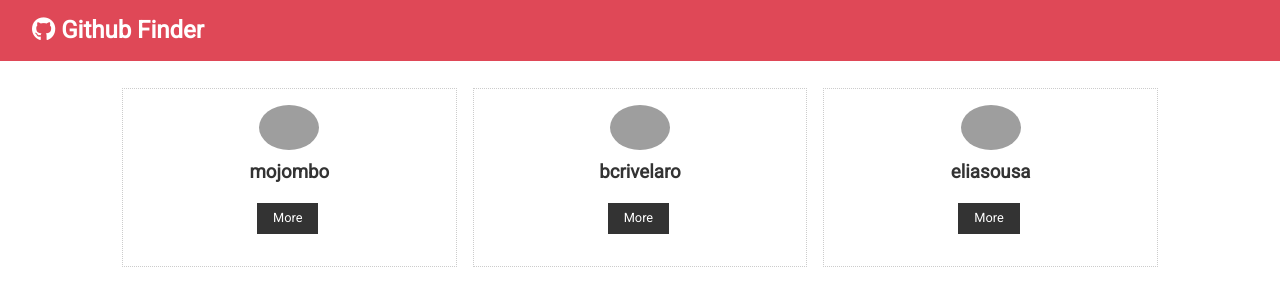
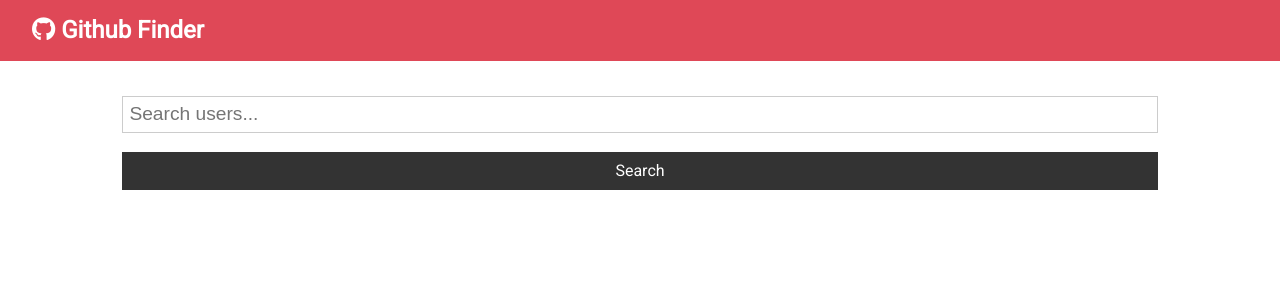
Before and after one commit to bcrivelaro/github-finder, a React (Create React App) app: page / in a window 1280 px wide. Shown: the top 306 px of the page. Built offline with nearby package versions, Linux system fonts and the light colour scheme; grey boxes are pictures that could not be loaded.

Commit message:
Passing param UP

```diff
--- a/package.json
+++ b/package.json
@@ -6,6 +6,7 @@
     "@testing-library/jest-dom": "^4.2.4",
     "@testing-library/react": "^9.3.2",
     "@testing-library/user-event": "^7.1.2",
+    "axios": "^0.19.2",
     "react": "^16.13.1",
     "react-dom": "^16.13.1",
     "react-scripts": "3.4.1"
--- a/src/App.js
+++ b/src/App.js
@@ -2,14 +2,38 @@
 import React, { Component } from 'react';
 import Navbar from './components/layout/Navbar';
 import Users from './components/users/Users';
+import axios from 'axios';
+import Search from './components/users/Search';
 
 class App extends Component {
+  state = {
+    users: [],
+    loading: false
+  }
+
+  searchUsers = async text => {
+    this.setState({ loading: true });
+
+    const res = await axios.get('https://api.github.com/search/users',
+      {
+        params: {
+          q: text,
+          client_id: process.env.REACT_APP_GITHUB_CLIENT_ID,
+          client_secret: process.env.REACT_APP_GITHUB_CLIENT_SECRET
+        }
+      }
+    )
+
+    this.setState({ users: res.data.items, loading: false });
+  }
+
   render() {
     return (
       <div className="App">
         <Navbar />
         <div className="container">
-          <Users />
+          <Search searchUsers={this.searchUsers} />
+          <Users loading={this.state.loading} users={this.state.users} />
         </div>
       </div>
     );
--- a/src/components/layout/Navbar.js
+++ b/src/components/layout/Navbar.js
@@ -1,27 +1,25 @@
-import React, { Component } from 'react'
+import React from 'react'
 import PropTypes from 'prop-types'
 
 
-class Navbar extends Component {
-  static defaultProps = {
-    title: "Github Finder",
-    icon: "fab fa-github"
-  };
+const Navbar = ({ icon, title }) => {
+  return (
+    <nav className="navbar bg-primary">
+      <h1>
+        <i className={icon} /> {title}
+      </h1>
+    </nav>
+  )
+}
 
-  static propTypes = {
-    title: PropTypes.string.isRequired,
-    icon: PropTypes.string.isRequired
-  }
+Navbar.defaultProps = {
+  title: "Github Finder",
+  icon: "fab fa-github"
+};
 
-  render() {
-    return (
-      <nav className="navbar bg-primary">
-        <h1>
-          <i className={this.props.icon} /> {this.props.title}
-        </h1>
-      </nav>
-    )
-  }
+Navbar.propTypes = {
+  title: PropTypes.string.isRequired,
+  icon: PropTypes.string.isRequired
 }
 
 export default Navbar
--- /dev/null
+++ b/src/components/layout/Spinner.js
@@ -0,0 +1,12 @@
+import React, { Fragment } from 'react'
+import spinner from './spinner.gif';
+
+const Spinner = () => {
+  return (
+    <Fragment>
+      <img src={spinner} alt="Loading..." styke={{ width: '200px', margin: 'auto', display: 'block' }} />
+    </Fragment>
+  )
+}
+
+export default Spinner
--- /dev/null
+++ b/src/components/users/Search.js
@@ -0,0 +1,34 @@
+import React, { Component } from 'react';
+import PropTypes from 'prop-types';
+
+
+class Search extends Component {
+  state = {
+    text: '',
+  }
+
+  static propTypes = {
+    searchUsers: PropTypes.func.isRequired,
+  }
+
+  onChange = (e) => this.setState({ [e.target.name]: e.target.value });
+
+  onSubmit = (e) => {
+    e.preventDefault();
+    this.props.searchUsers(this.state.text);
+    this.setState({ text: '' });
+  }
+
+  render() {
+    return (
+      <div>
+        <form className="form" onSubmit={this.onSubmit}>
+          <input type="text" name="text" placeholder="Search users..." value={this.state.text} onChange={this.onChange} />
+          <input type="submit" value="Search" className="btn btn-dark btn-block" />
+        </form>
+      </div>
+    )
+  }
+}
+
+export default Search
--- a/src/components/users/UserItem.js
+++ b/src/components/users/UserItem.js
@@ -1,9 +1,8 @@
-import React, { Component } from 'react'
+import React from 'react'
+import PropTypes from 'prop-types'
 
-class UserItem extends Component {
-  render() {
-    const { avatar_url, login, html_url } = this.props.user;
 
+const UserItem = ({ user: { avatar_url, login, html_url } }) => {
   return (
     <div className="card text-center">
       <img src={avatar_url} alt="" className="round-img" style={{ width: '60px' }} />
@@ -14,6 +13,9 @@
     </div>
   )
 }
+
+UserItem.prototypes = {
+  user: PropTypes.object.isRequired,
 }
 
 export default UserItem
--- a/src/components/users/Users.js
+++ b/src/components/users/Users.js
@@ -1,33 +1,17 @@
-import React, { Component } from 'react'
+import React from 'react'
 import UserItem from './UserItem'
+import Spinner from '../layout/Spinner'
+import PropTypes from 'prop-types'
 
-class Users extends Component {
-  state = {
-    users: [
-      {
-        id: '1',
-        login: 'mojombo',
-        avatar_url: 'https://avatars0.githubusercontent.com/u/1?v=4',
-        html_url: 'https://www.github.com/mojombo'
-      },
-      {
-        id: '2',
-        login: 'bcrivelaro',
-        avatar_url: 'https://avatars0.githubusercontent.com/u/2?v=4',
-        html_url: 'https://www.github.com/bcrivelaro'
-      },
-      {
-        id: '3',
-        login: 'eliasousa',
-        avatar_url: 'https://avatars0.githubusercontent.com/u/3?v=4',
-        html_url: 'https://www.github.com/eliasousa'
-      },
-    ]
-  }
-  render() {
+const Users = ({ users, loading }) => {
+  if (loading) {
+    return <Spinner />
+  } else {
     return (
       <div style={userStyle}>
-        {this.state.users.map(user => <UserItem key={user.id} user={user} />)}
+        {users.map(user => (
+          <UserItem key={user.id} user={user} />
+        ))}
       </div>
     )
   }
@@ -37,6 +21,11 @@
   display: 'grid',
   gridTemplateColumns: 'repeat(3, 1fr)',
   gridGap: '1rem'
-}
+};
+
+Users.propTypes = {
+  users: PropTypes.array.isRequired,
+  loading: PropTypes.bool.isRequired
+};
 
 export default Users
```
Also changed, not shown: src/components/layout/spinner.gif (added), 1 other file (tests, documents, lock files or other folders). Lines whose indentation alone changed are shown as unchanged.
